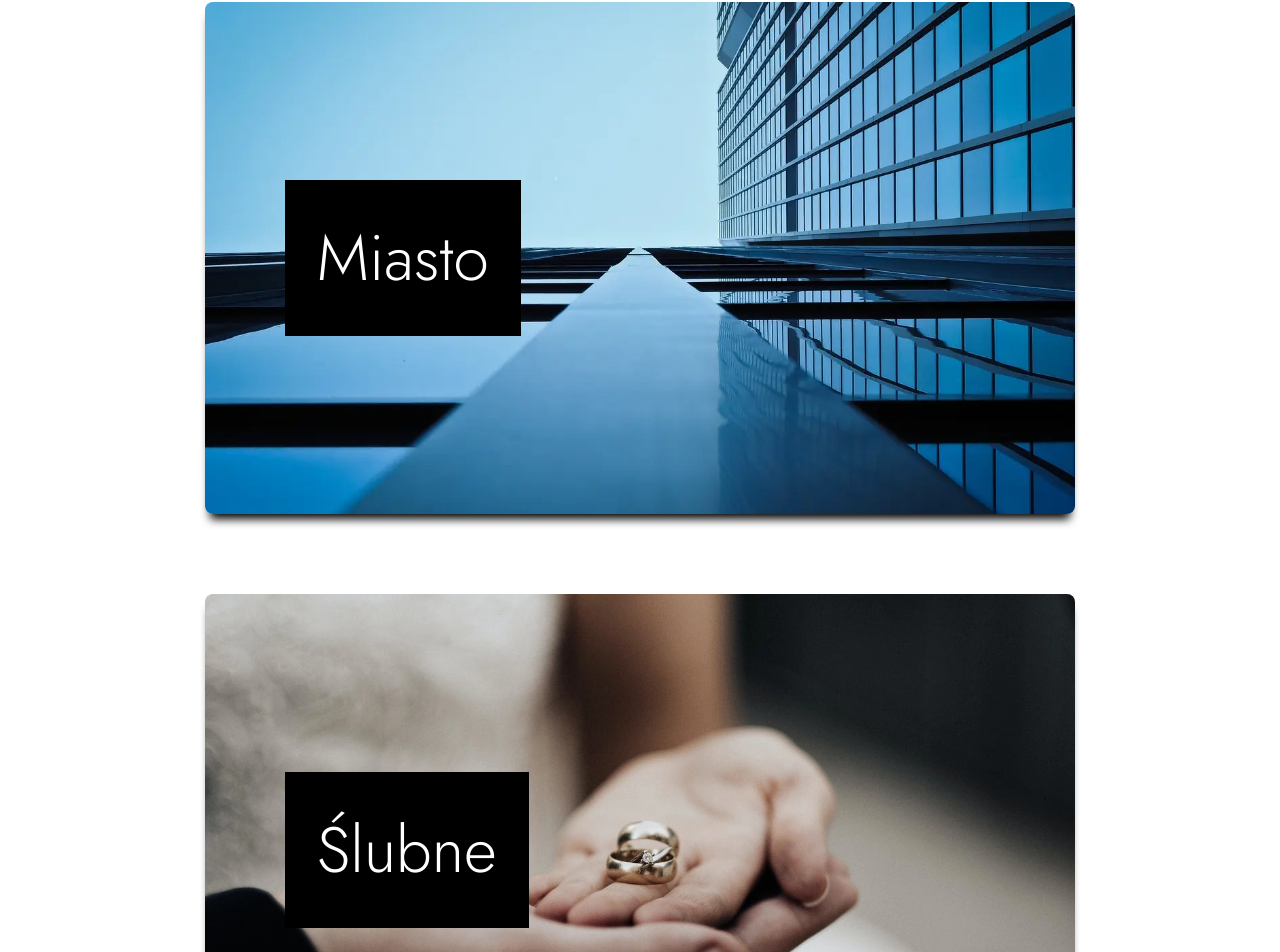
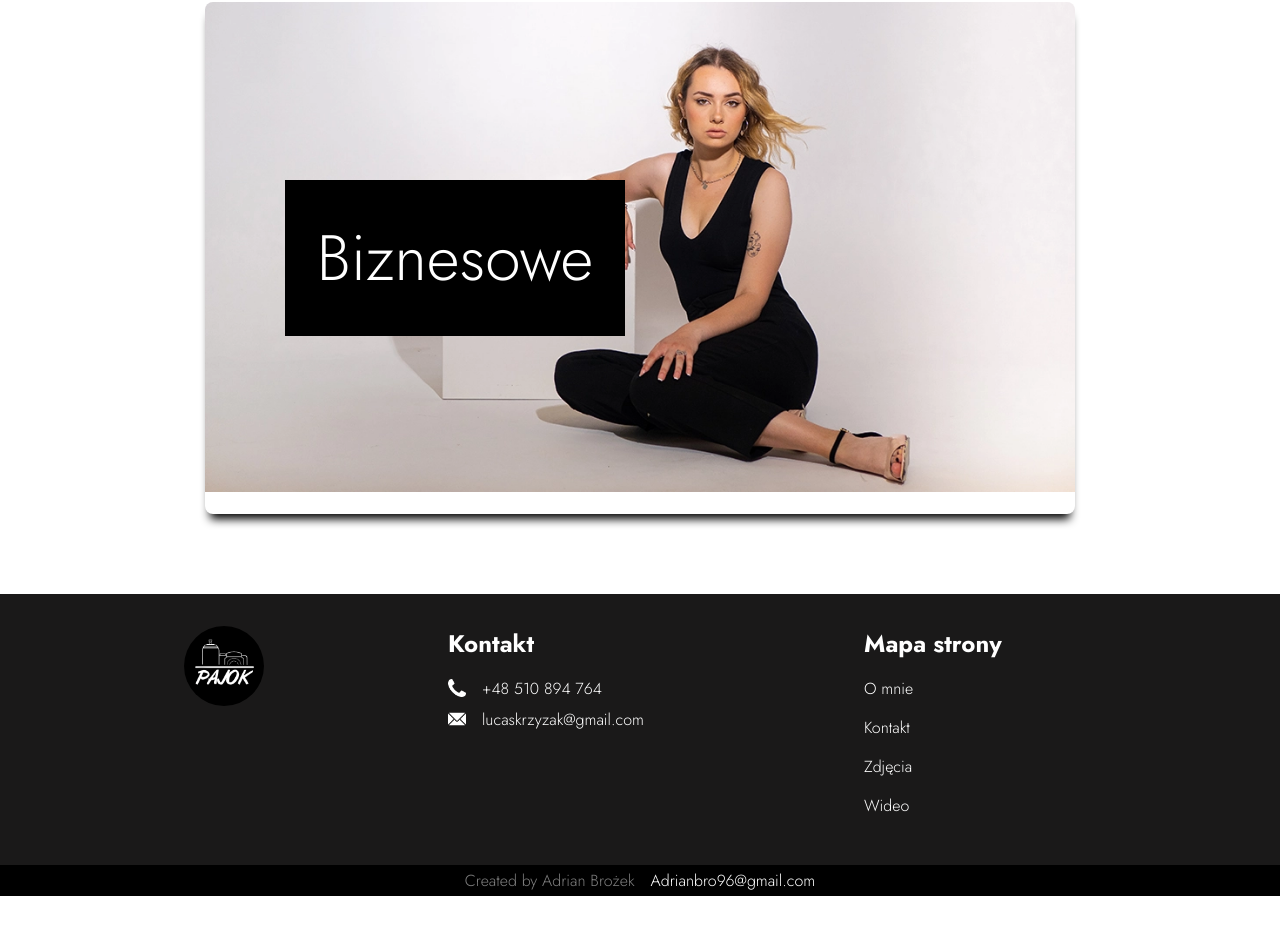
Before and after one commit to AdrianBroek/pajokWebsite, a React (Create React App) app: page /photo in a window 1280 px wide. Shown: the part 1496-2448 px from the top of the page. After the commit the page ends 2392 px from the top, so only its background shows below. Built offline with nearby package versions, Linux system fonts and the light colour scheme; no server answers; a web font is replaced by a local one.

Commit message:
changed city photo url

```diff
--- a/src/components/Menu.js
+++ b/src/components/Menu.js
@@ -6,7 +6,6 @@ import { MenuAnim } from '../animation'
 import Overlay from "./Overlay";
 
 const Menu = ({open, setOpen}) => {
-    console.log(open)
     return (
         <MenuStyle
             variants={MenuAnim}
--- a/src/pages/PhotoPage.js
+++ b/src/pages/PhotoPage.js
@@ -12,7 +12,7 @@ import CirclePhoto from '../components/CirclePhoto'
 // imgForSliders
 import fashionPhoto from '../images/photoPageImgs/webp/fashion3.webp'
 import portraitPhoto from '../images/photoPageImgs/webp/portrait3.webp'
-import cityPhoto from '../images/photoPageImgs/webp/city4.webp'
+import cityPhoto from '../images/photoPageImgs/webp/business.webp'
 import weddingPhoto from '../images/photoPageImgs/webp/wedding2.webp'
 // scroll
 import { useScroll } from '../components/useScroll'
@@ -95,14 +95,14 @@ const PhotoPage = () => {
             display: 'flex',
             alignItems: 'center'
          }}
-        to="/photo/miasto">
+        to="/photo/biznesowe">
             <CatTitle
             variants={titleAnim}
-            >Miasto</CatTitle>
+            >Biznesowe</CatTitle>
         </Link>
         </LinkContainer>
 
-        <LinkContainer
+        {/* <LinkContainer
         variants={scrollReveal}
         animate={controls3}
         initial="hidden"
@@ -121,7 +121,8 @@ const PhotoPage = () => {
             variants={titleAnim}
             >Ślubne</CatTitle>
         </Link>
-        </LinkContainer>
+        </LinkContainer> */}
+
         </LinkCont>
 
         </PageLayoutPhotos>
```
Also changed, not shown: src/images/photoPageImgs/webp/business.webp (added).
